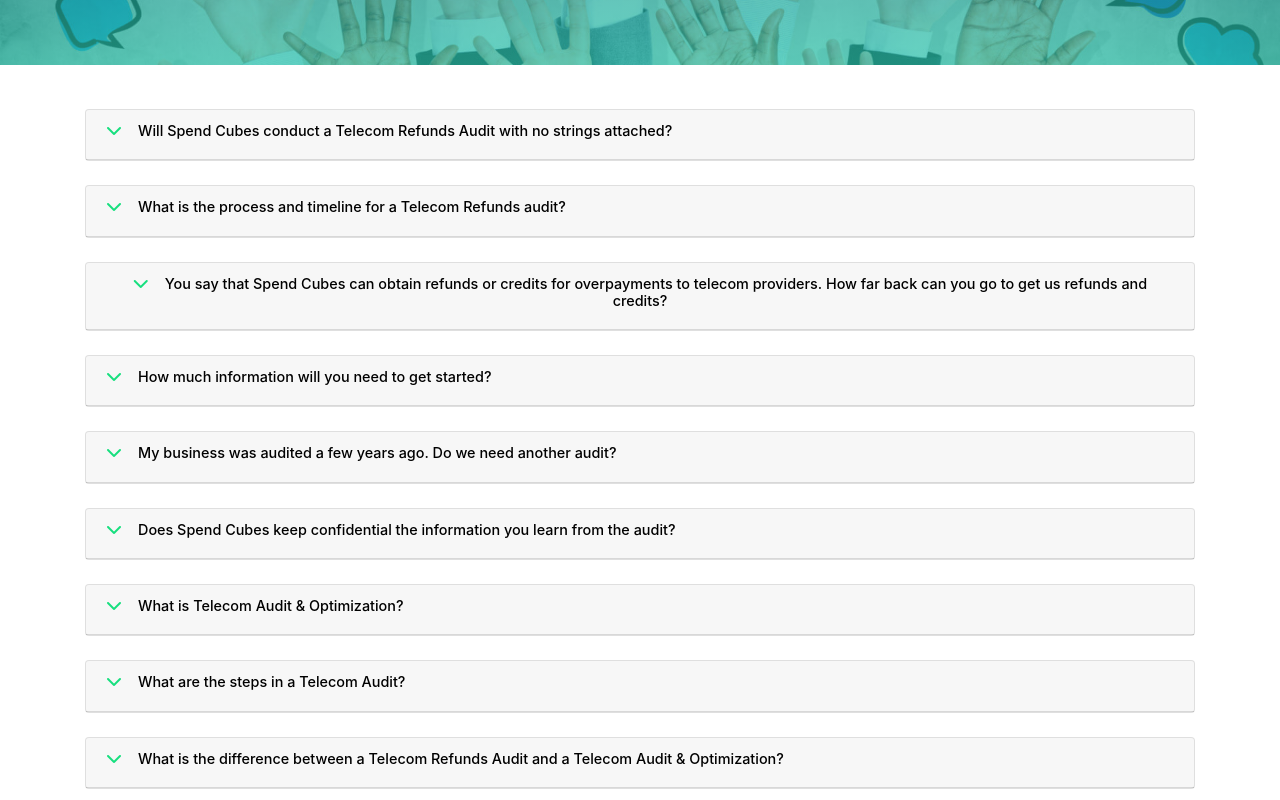
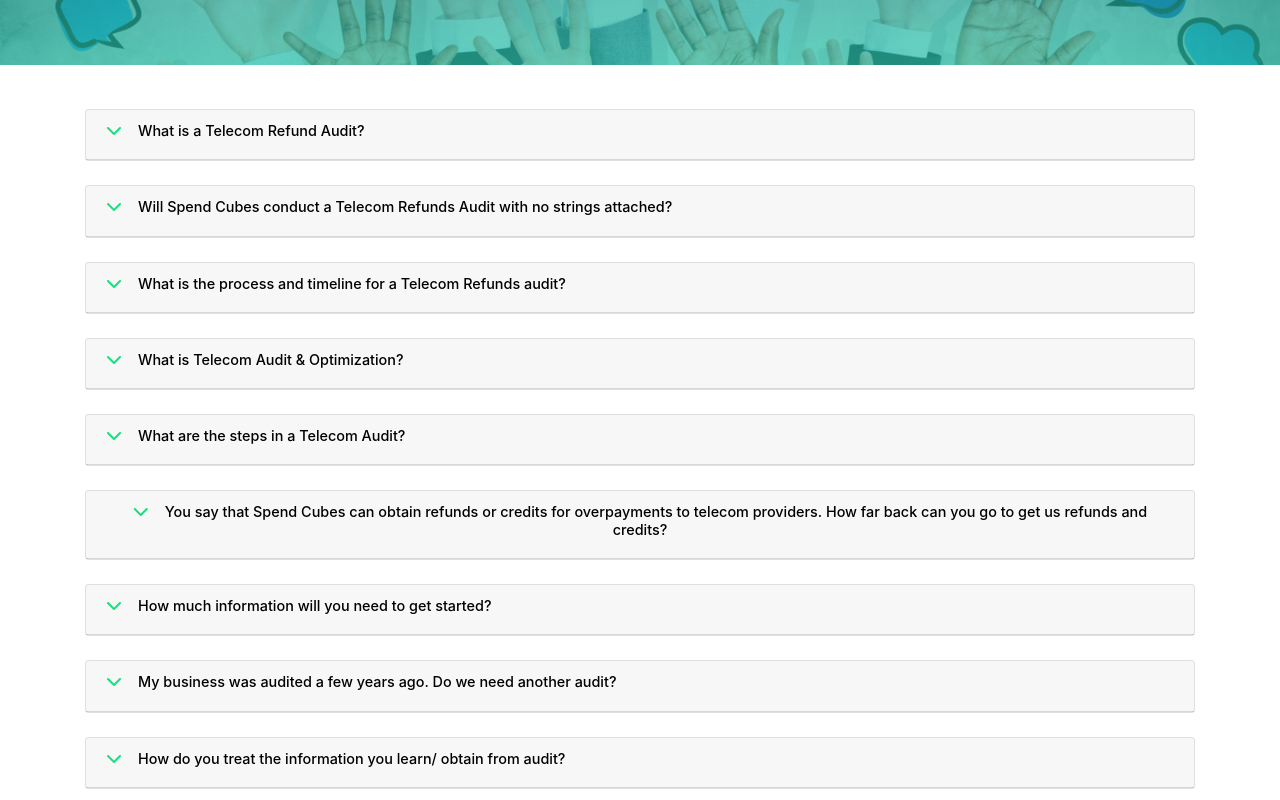
Before and after one commit to arnabuchiha/Spend_Cubes, a React (Create React App) app: page /faq in a window 1280 px wide. Shown: the part 400-1200 px from the top of the page. Built offline with nearby package versions, Linux system fonts and the light colour scheme.

Commit message:
FAQ fixed

```diff
--- a/src/components/AboutUs/faq.js
+++ b/src/components/AboutUs/faq.js
@@ -6,28 +6,40 @@
         this.state={
             faqs:[
                 {
+                    question:"What is a Telecom Refund Audit?",
+                    answer:"A historical analysis to identify errors, overcharges, contract non-compliances, etc. that your company has been paying for. You will obtain refunds / recoveries / credits for these charges"
+                },
+                {
                     question:"Will Spend Cubes conduct a Telecom Refunds Audit with no strings attached?",
-                    answer:"Yes – we make it very simple for you. This is no cash out of the pocket process. We get paid only after you obtain credits or recoveries."
+                    answer:"Yes – we make it very simple for you. This is a no-cash-out-of-pocket process. We get paid only after you obtain credits or recoveries."
                 },
                 {
                     question:"What is the process and timeline for a Telecom Refunds audit?",
-                    answer:"Spend Cubes provides services to any business with monthly telecom spend of $50K or above."
-                },
-                {
-                    question:"You say that Spend Cubes can obtain refunds or credits for overpayments to telecom providers. How far back can you go to get us refunds and credits?",
-                    answer:"We are obtaining recovery back to the service established date in many cases."
-                },
-                {
-                    question:"How much information will you need to get started?",
-                    answer:"Very little, we can get started with your portal logins, contracts & signed LOA to recover & save money."
-                },
-                {
-                    question:"My business was audited a few years ago. Do we need another audit?",
-                    answer:"Yes, telecom services are dynamic with many changes occurring monthly.Even though another company audited your telecom bills, we are certain that we can perform deeper analysis and recover more funds for your company."
-                },
-                {
-                    question:"Does Spend Cubes keep confidential the information you learn from the audit?",
-                    answer:"Yes, we treat information about your telecom bills as confidential. We include a Non-Disclosure Agreement (NDA) in our contract, or we can sign your non-disclosure agreement if you prefer."
+                    answer:`The first step in our Telecom Analysis is the Telecom Refunds Audit.
+
+                    Items that qualify for refunds, credits and recovery:
+                    <br/>
+                    – Past items overlooked
+                    <br/>
+                    – Pricing errors
+                    <br/>
+                    – Duplicate services
+                    <br/>
+                    – Closed locations
+                    <br/>
+                    – Features not used
+                    <br/>
+                    – Contract compliance review
+                    <br/>
+                    Correction of:
+                    <br/>
+                    – inaccurate invoices, overpayments
+                    <br/>
+                    – overlooked rebates and discounts
+                    <br/>
+                    – unclaimed recovery of refunds, taxes and other surcharges
+                    <br/>
+                    The findings and recovery items are identified within 4- 6 weeks.`
                 },
                 {
                     question:"What is Telecom Audit & Optimization?",
@@ -38,16 +50,32 @@
                     answer:"The first step is the Telecom Refunds Audit (see above). After this is underway we will ask for approval to commence the recommendations for Forward Savings (review any item not qualifying for recovery). These two parts work in conjunction (we have found it to be the fastest way to save your money). Forward Savings recommendations are findings that will help lower your monthly telecom bills going forward, saving you money month after month. On an average we have saved 12 – 25% for our customers."
                 },
                 {
+                    question:"You say that Spend Cubes can obtain refunds or credits for overpayments to telecom providers. How far back can you go to get us refunds and credits?",
+                    answer:"We are able to go back to the error inception date/ limitation of liability/ start of contract – whichever is later. In most cases, we obtain complete refunds."
+                },
+                {
+                    question:"How much information will you need to get started?",
+                    answer:"Very little! We can get started with your portal logins, contracts & signed LOA to recover & save money."
+                },
+                {
+                    question:"My business was audited a few years ago. Do we need another audit?",
+                    answer:"Yes, telecom services are dynamic with many changes occurring monthly. Even though another company audited your telecom bills, we are certain that we can perform deeper analysis and recover more funds for your company."
+                },
+                {
+                    question:"How do you treat the information you learn/ obtain from audit?",
+                    answer:"Yes, we treat information about your telecom bills as confidential. We include a Non-Disclosure Agreement (NDA) in our contract, or we can sign your non-disclosure agreement if you prefer."
+                },
+                {
                     question:"What is the difference between a Telecom Refunds Audit and a Telecom Audit & Optimization?",
                     answer:"The telecom refunds audit only provides the items that qualify for recovery and bring money back from historical findings. The telecom refunds audit does not include the complete contract review, telecom inventory, telecom site evaluation, usages, and recommendations on forward saving items to include optional traffic studies which bring more value and savings monthly."
                 },
                 {
                     question:"We are moving all voice services to VOIP. How will an audit help us?",
-                    answer:"Don’t wait to begin an audit! If you wait until after you have moved to VOIP to research your telecom provider’s billings then it is often too late to gain optimal recovery.A project audit will help you get a good understanding of the products and telecom services you are currently paying for before you move or change services.</br>We recommend a thorough contract review prior to ANY major changes in telecom services."
+                    answer:"Don’t wait to begin an audit! If you wait until after you have moved to VOIP to research your telecom provider’s billings then it is often too late to gain optimal recovery. A project audit will help you get a good understanding of the products and telecom services you are currently paying for before you move or change services. We recommend a thorough contract review prior to ANY major changes in telecom services."
                 },
                 {
                     question:"We have our own internal auditors who audit our telecom bills and we don’t think we need Spend Cubes.",
-                    answer:"There is nothing to lose by having our telecom experts review your bills to make sure that your bills are accurate. If no savings or recovery is found there is no fee.  • There is nothing to lose by having our telecom experts review your bills to make sure that your bills are accurate. If no savings or recovery is found there is no fee. A telecom refunds audit will uncover items refunds due to your company from telecom providers. Spend Cubes has completed many “go behind” audits and have found huge overlooked recovery. In one instance, we found almost $1 M worth of savings after they were audited by a professional firm."
+                    answer:"There is nothing to lose by having our telecom experts review your bills to make sure that your bills are accurate. If no savings or recovery is found there is no fee. A telecom refunds audit will uncover items refunds due to your company from telecom providers. Spend Cubes has completed many “go behind” audits and have found huge overlooked recovery. In one instance, we found almost $1 M worth of savings after they were audited by a professional firm."
                 },
                 {
                     question:"Our telecom bills are being audited by another telecom auditing firm. What can Spend Cubes do for us?",
@@ -87,35 +115,13 @@
                                         </a>
                                     </div>
                                     <div class="collapse faq" id={`collapse`+i}>
-                                    <div class="card-body">
-                                        {ele.answer}
+                                    <div class="card-body" dangerouslySetInnerHTML={{__html:ele.answer}}/>
                                     </div>
-                                    </div>
-
                                 </div>
                             </div>
                         )
                     })
                 }
-                {/* <div className="col">
-                <div className="card">
-                    <div className="card-header" role="tab">
-                        <a class="collapse-faq" data-toggle="collapse" href="#collapseExample" role="button" aria-expanded="false" aria-controls="collapseExample">
-                                <h4>
-                                <i class="fas fa-chevron-down"></i>
-                                <i class="fas fa-chevron-up"></i>
-                                What is Mobirise?
-                                </h4>
-                        </a>
-                    </div>
-                    <div class="collapse" id="collapseExample">
-                    <div class="card card-body">
-                        Anim pariatur cliche reprehenderit, enim eiusmod high life accusamus terry richardson ad squid. Nihil anim keffiyeh helvetica, craft beer labore wes anderson cred nesciunt sapiente ea proident.
-                    </div>
-                    </div>
-
-                </div>
-                </div> */}
             </div>
             </div>
             </div>
```
